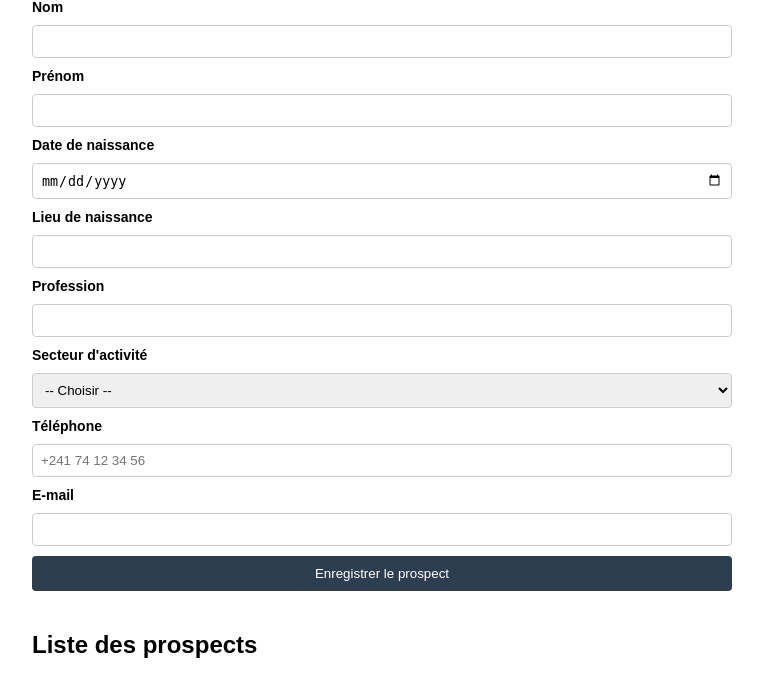
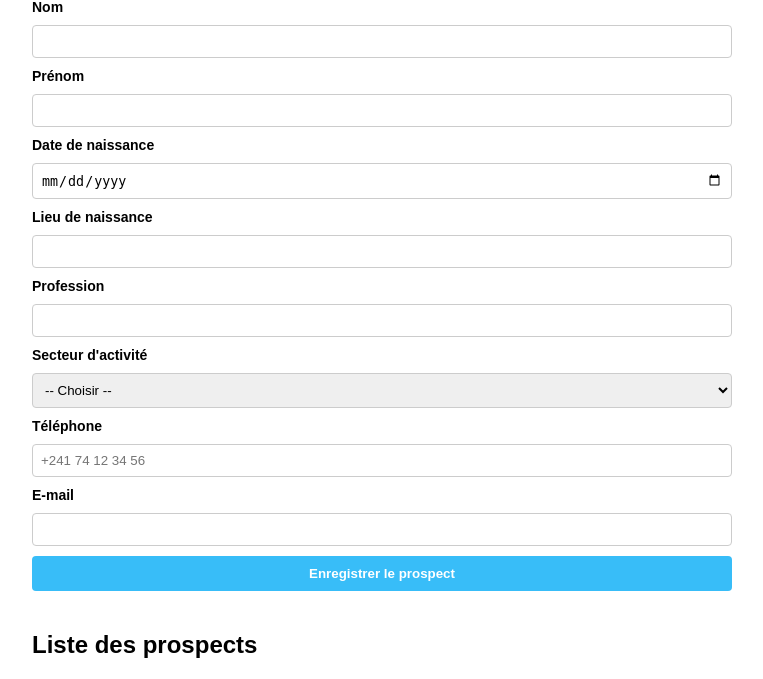
Before and after one commit to ngoliechrist5/tp2-prospects, a Flask app: page / in a window 1280 px wide. Shown: the part 99-778 px from the top of the page, without its empty margins (258-1021 px from the left). Run offline with Flask 3, Linux system fonts and the light colour scheme; data that the repository does not hold is empty.

Commit message:
Correction flake8: lignes vides avant les definitions de routes

```diff
--- a/app/routes.py
+++ b/app/routes.py
@@ -7,9 +7,11 @@ from app.validators import valider_prospect
 
 prospects_bp = Blueprint('prospects', __name__)
 
+
 @prospects_bp.route('/', methods=['GET'])
 def afficher_formulaire():
     return render_template('index.html')
+
 
 @prospects_bp.route('/prospects', methods=['POST'])
 def creer_prospect():
--- a/app/templates/index.html
+++ b/app/templates/index.html
@@ -9,8 +9,8 @@
         form { display: grid; gap: 10px; margin-bottom: 40px; }
         label { font-weight: bold; font-size: 14px; }
         input, select { padding: 8px; border: 1px solid #ccc; border-radius: 4px; }
-        button { padding: 10px; background: #2c3e50; color: white; border: none; border-radius: 4px; cursor: pointer; }
-        button:hover { background: #34495e; }
+        button { padding: 10px; background: #38bdf8; color: white; border: none; border-radius: 4px; cursor: pointer; font-weight: bold; }
+        button:hover { background: #0ea5e9; }
         #message { margin-top: 10px; padding: 10px; border-radius: 4px; display: none; }
         .success { background: #d4edda; color: #155724; }
         .error { background: #f8d7da; color: #721c24; }
```
